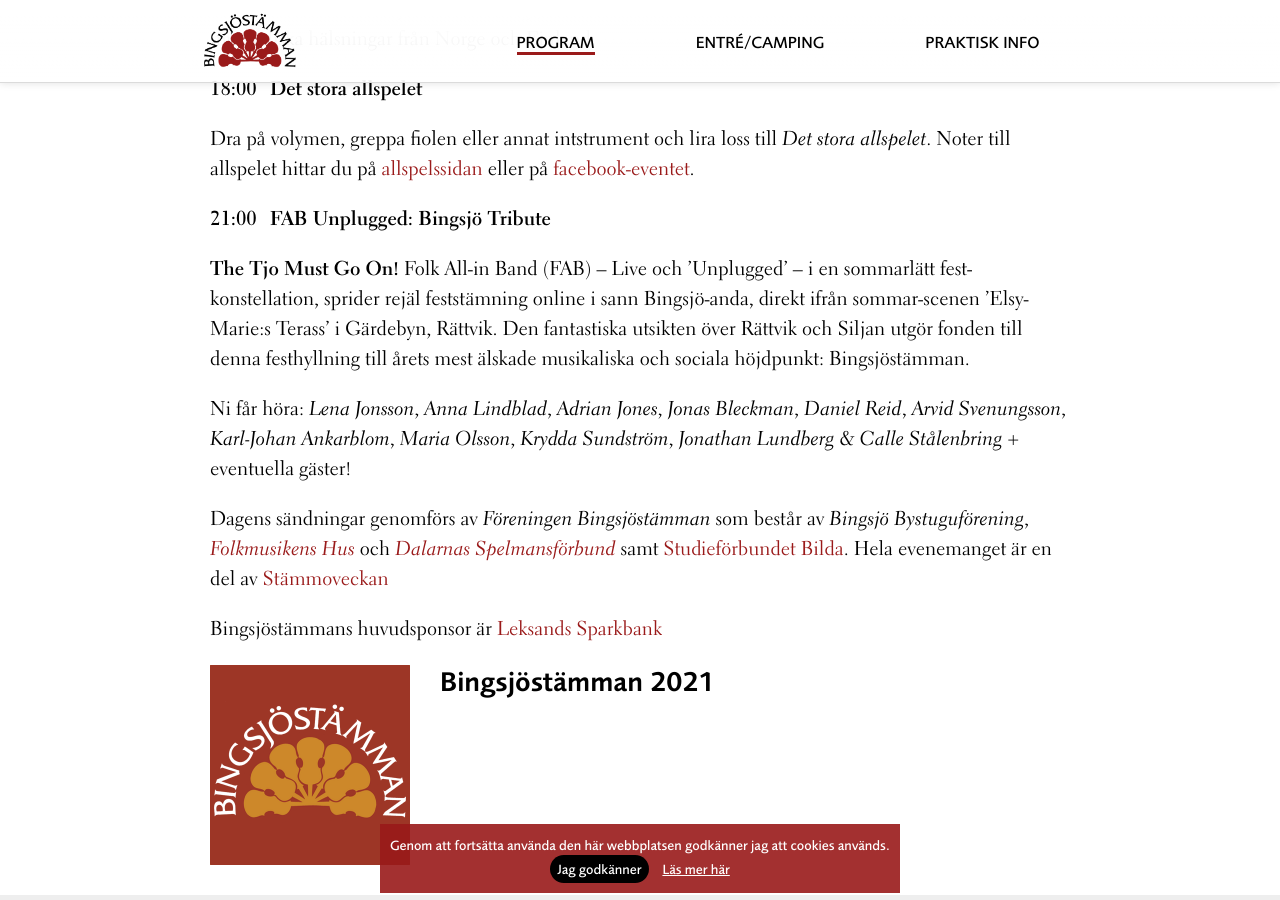
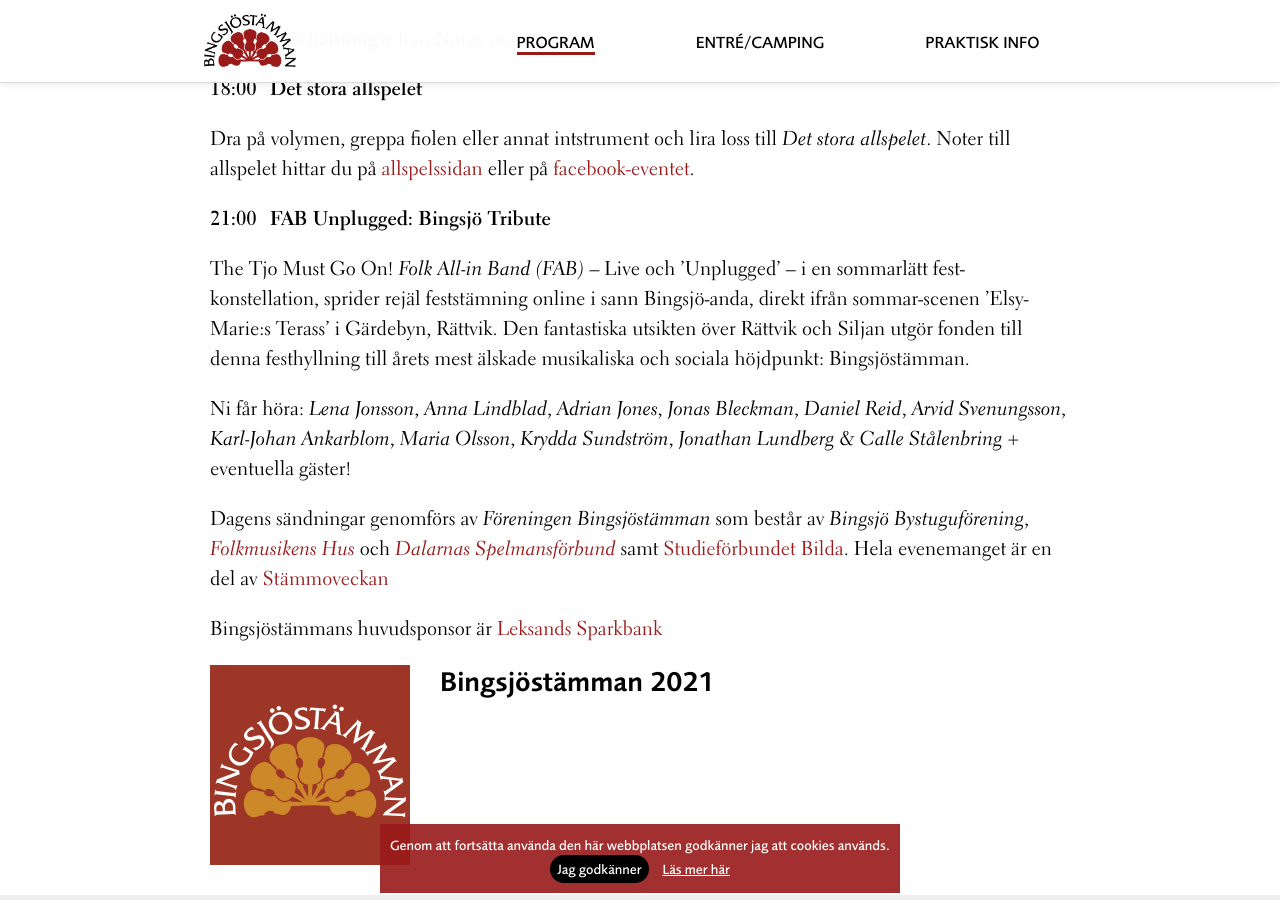
Before and after one commit to bingsjostamman/bingsjostamman.github.io, a Jekyll site: the page built from 2021/index.md, in a window 1280 px wide and 900 px high, scrolled down 941 px. Built offline with Jekyll 4.4.1, drawn with Linux system fonts in a browser that asks for light colours.

```diff
--- a/2021/index.md
+++ b/2021/index.md
@@ -37,7 +37,7 @@ Dra på volymen, greppa fiolen eller annat intstrument och lira loss till _Det s
 **21:00**
 : **FAB Unplugged: Bingsjö Tribute**
 
-**The Tjo Must Go On!** Folk All-in Band (FAB) – Live och ’Unplugged’ – i en sommarlätt fest-konstellation, sprider rejäl feststämning online i sann Bingsjö-anda, direkt ifrån sommar-scenen ’Elsy-Marie:s Terass’ i Gärdebyn, Rättvik. Den fantastiska utsikten över Rättvik och Siljan utgör fonden till denna festhyllning till årets mest älskade musikaliska och sociala höjdpunkt: Bingsjöstämman.
+The Tjo Must Go On! _Folk All-in Band (FAB)_ – Live och ’Unplugged’ – i en sommarlätt fest-konstellation, sprider rejäl feststämning online i sann Bingsjö-anda, direkt ifrån sommar-scenen ’Elsy-Marie:s Terass’ i Gärdebyn, Rättvik. Den fantastiska utsikten över Rättvik och Siljan utgör fonden till denna festhyllning till årets mest älskade musikaliska och sociala höjdpunkt: Bingsjöstämman.
 
 Ni får höra: _Lena Jonsson_, _Anna Lindblad_, _Adrian Jones_, _Jonas Bleckman_, _Daniel Reid_, _Arvid Svenungsson_, _Karl-Johan Ankarblom_, _Maria Olsson_, _Krydda Sundström_, _Jonathan Lundberg_ & _Calle Stålenbring_ + eventuella gäster!
 
```
